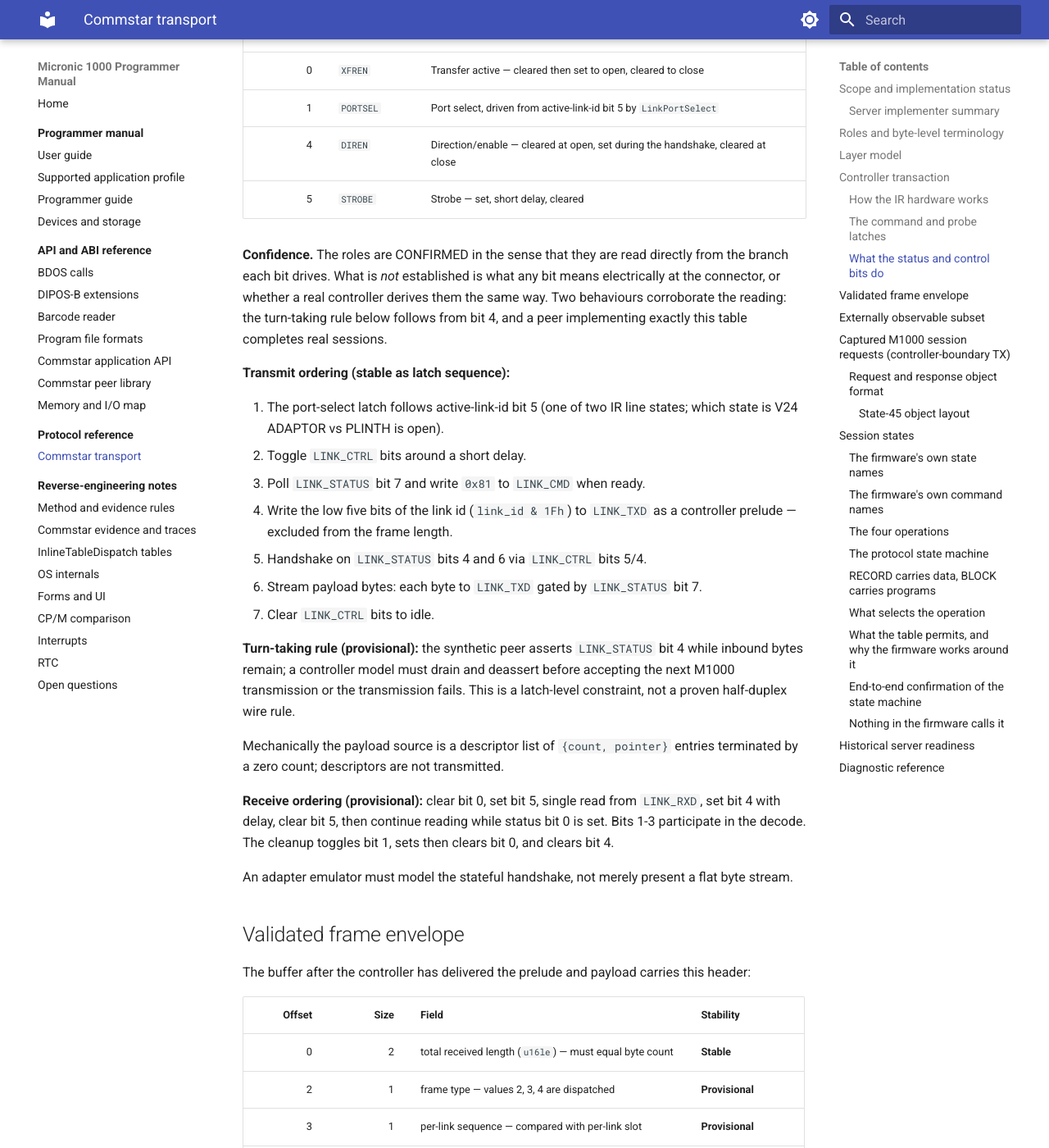
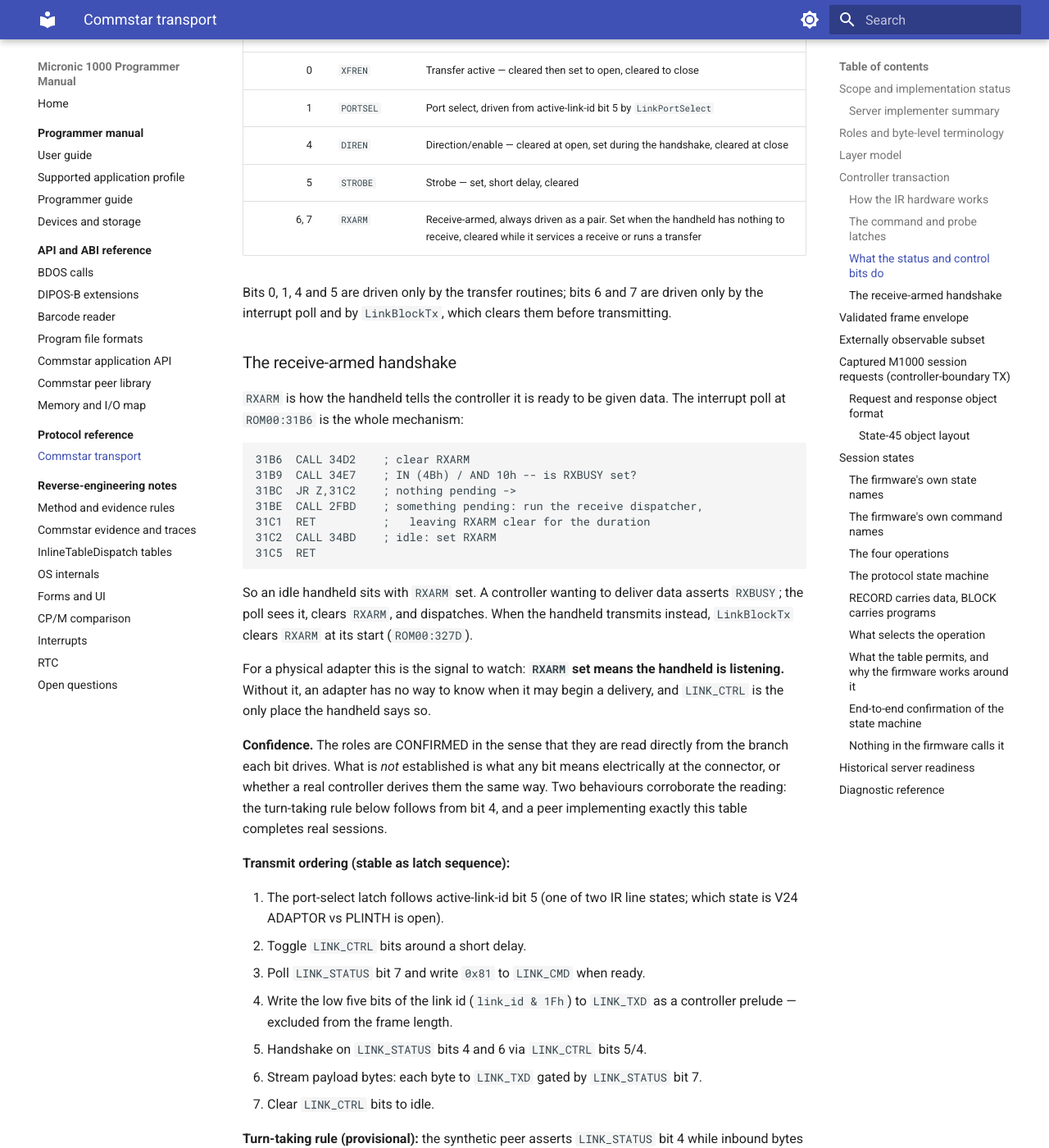
Before and after one commit to philpem/micronic1000, an MkDocs documentation site: the page built from doc/protocol/commstar.md, in a window 1280 px wide and 1400 px high, scrolled down 5268 px. Shown: the whole window at 82% size. Built offline with MkDocs 1.6.1 and Material for MkDocs 9.7.7, drawn with Linux system fonts in a browser that asks for light colours.

Commit message:
Identify LINK_CTRL bits 6+7 as the receive-arm; retract a false anomaly
Chasing the "bits 6 and 7, which LinkBlockTx never drives" observation from
the previous commit. It does not drive them -- the interrupt poll does --
and the result completes the LINK_CTRL bit map.

Bits 6 and 7 are always driven as a PAIR, set by LinkPortLatchSetHi
(ROM00:34BD) and cleared by LinkPortLatchClr (ROM00:34D2). The whole
mechanism is the link interrupt poll, now named
Link_IrqPollArmOrService (ROM00:31B6):

  31B6  CALL 34D2    ; clear RXARM
  31B9  CALL 34E7    ; IN (4Bh) / AND 10h -- test RXBUSY
  31BC  JR Z,31C2    ; nothing pending ->
  31BE  CALL 2FBD    ; pending: run the RX dispatcher, RXARM left clear
  31C1  RET
  31C2  CALL 34BD    ; idle: set RXARM
  31C5  RET

So an idle handheld sits with RXARM set, telling the controller it is ready
to be given data; a controller with something to deliver asserts RXBUSY and
this poll dispatches. LinkBlockTx clears RXARM at its start for the
duration of a transmit.

That is the signal a physical adapter has to watch: RXARM set means the
handheld is listening, and LINK_CTRL is the only place it says so. Without
it an adapter has no way to know when it may begin a delivery. Documented
in the IR hardware section with the poll spelled out.

The LINK_CTRL map is now complete: bits 0, 1, 4, 5, 6, 7 all have roles and
bits 2 and 3 are never driven anywhere in the image.

RETRACTION: the previous commit flagged the application route ending with
F794 = C2h as suspicious. It is the NORMAL IDLE value -- RXARM plus
PORTSEL. Load/Run ends at 02h only because it stopped inside a transfer,
where LinkBlockTx had cleared the pair. The two routes' control shadows are
consistent after all, which removes the only apparent asymmetry between
them and leaves the stall unlocalised.

Localising it now needs real instrumentation rather than another shadow
comparison: a --watch-pc built on mach.set_breakpoint, since the harness's
W counters sample pc between emulator slices and miss almost every hit --
they read zero even on the route that demonstrably transmits.

Full suite green: 69 tests.

Co-Authored-By: Claude Opus 5 (1M context) <noreply@anthropic.com>
Claude-Session: https://claude.ai/code/session_01QBz9pn8cwR4hKVMeDTvs7x

````diff
--- a/doc/protocol/commstar.md
+++ b/doc/protocol/commstar.md
@@ -190,6 +190,37 @@ and shifted, not four separate polls.
 | 1 | `PORTSEL` | Port select, driven from active-link-id bit 5 by `LinkPortSelect` |
 | 4 | `DIREN` | Direction/enable — cleared at open, set during the handshake, cleared at close |
 | 5 | `STROBE` | Strobe — set, short delay, cleared |
+| 6, 7 | `RXARM` | Receive-armed, always driven as a pair. Set when the handheld has nothing to receive, cleared while it services a receive or runs a transfer |
+
+Bits 0, 1, 4 and 5 are driven only by the transfer routines; bits 6 and 7 are
+driven only by the interrupt poll and by `LinkBlockTx`, which clears them
+before transmitting.
+
+### The receive-armed handshake
+
+`RXARM` is how the handheld tells the controller it is ready to be given data.
+The interrupt poll at `ROM00:31B6` is the whole mechanism:
+
+```text
+31B6  CALL 34D2    ; clear RXARM
+31B9  CALL 34E7    ; IN (4Bh) / AND 10h -- is RXBUSY set?
+31BC  JR Z,31C2    ; nothing pending ->
+31BE  CALL 2FBD    ; something pending: run the receive dispatcher,
+31C1  RET          ;   leaving RXARM clear for the duration
+31C2  CALL 34BD    ; idle: set RXARM
+31C5  RET
+```
+
+So an idle handheld sits with `RXARM` set. A controller wanting to deliver
+data asserts `RXBUSY`; the poll sees it, clears `RXARM`, and dispatches. When
+the handheld transmits instead, `LinkBlockTx` clears `RXARM` at its start
+(`ROM00:327D`).
+
+For a physical adapter this is the signal to watch: **`RXARM` set means the
+handheld is listening.** Without it, an adapter has no way to know when it may
+begin a delivery, and `LINK_CTRL` is the only place the handheld says so.
+
+
 
 **Confidence.** The roles are CONFIRMED in the sense that they are read
 directly from the branch each bit drives. What is *not* established is what
````
Also changed, not shown: doc/reference/memory-io.md (+1 -1 lines), doc/research/TASKS.md (+28 -0 lines).
